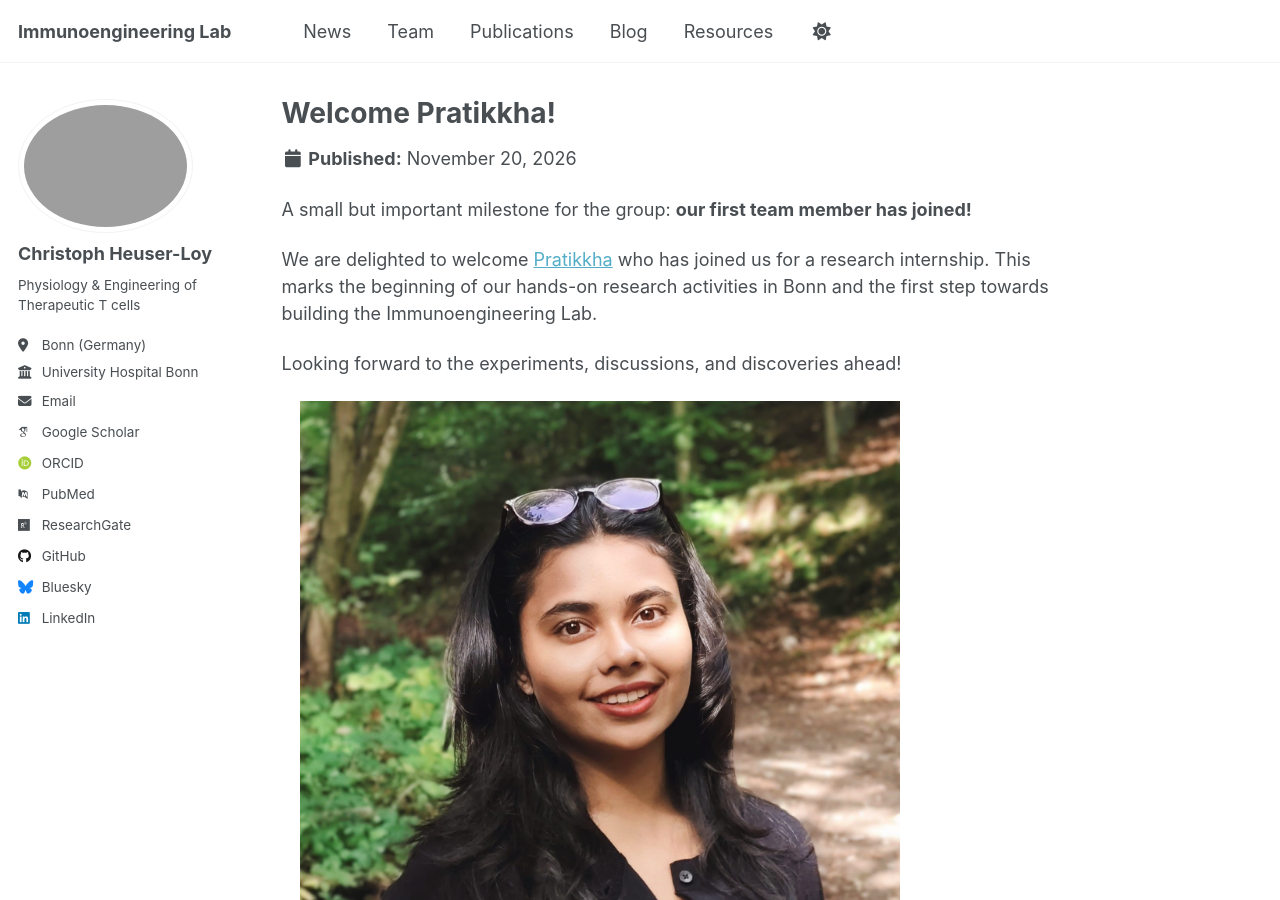
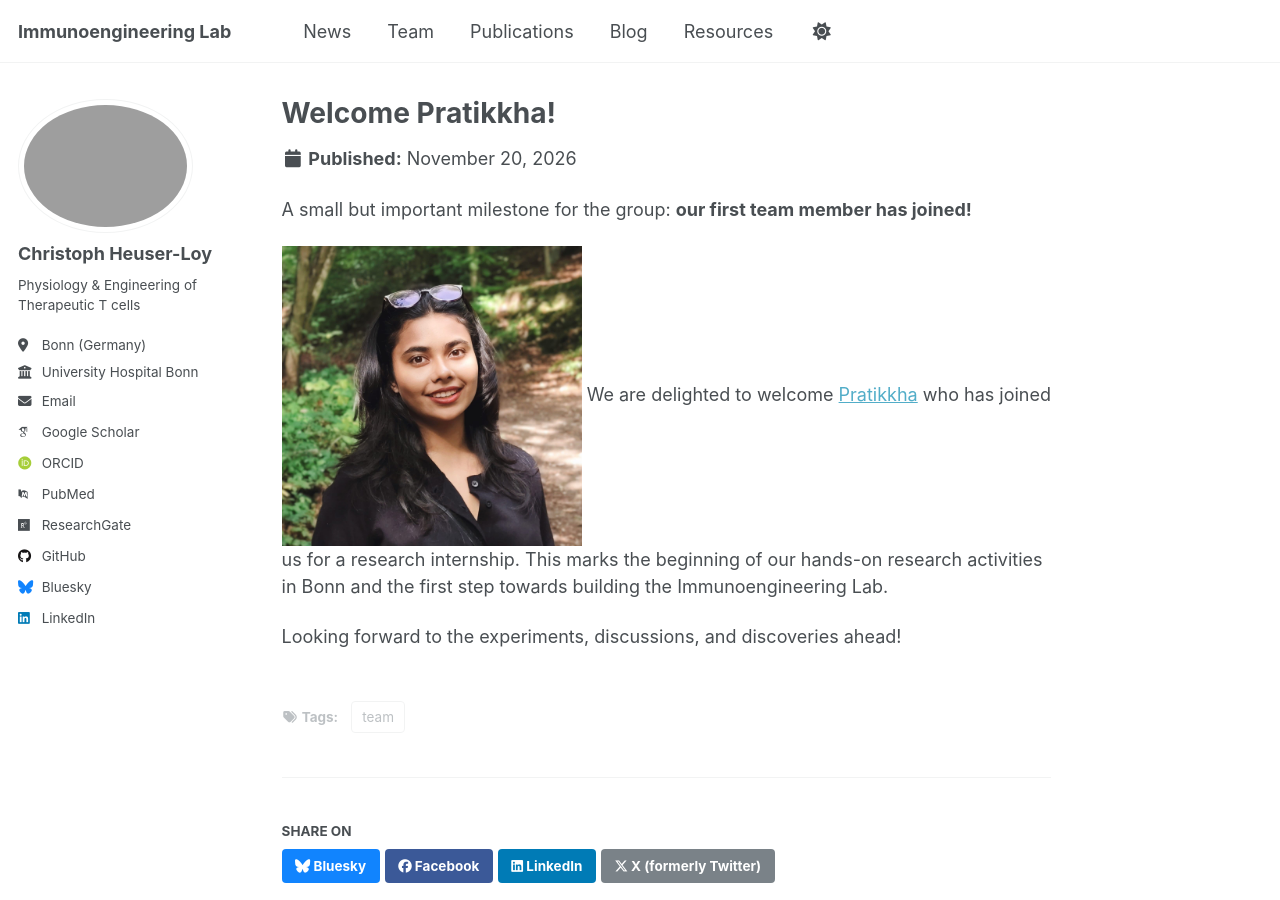
Before and after one commit to cheuserloy/cheuserloy.github.io, a Jekyll site: the page built from _news/2026-11-20_first-team-member.md, in a window 1280 px wide and 900 px high. Built offline with Jekyll 4.4.1, drawn with Linux system fonts in a browser that asks for light colours; some web fonts are replaced; a script that is not in the unit is left out.

Commit message:
Update announcement for first team member
Adjusted formatting.

```diff
--- a/_news/2026-11-20_first-team-member.md
+++ b/_news/2026-11-20_first-team-member.md
@@ -9,10 +9,9 @@ tags:
 
 A small but important milestone for the group: **our first team member has joined!**
 
+<img src="/images/PN.jpg"
+     alt="Pratikkha Natua"
+     style="width: 100%; max-width: 300px; height: auto; float: right margin: 0 0 1em 1em;">
 We are delighted to welcome [Pratikkha](/team) who has joined us for a research internship. This marks the beginning of our hands-on research activities in Bonn and the first step towards building the Immunoengineering Lab.
 
 Looking forward to the experiments, discussions, and discoveries ahead!
-
-<img src="/images/pn.jpg"
-     alt="Pratikkha Natua"
-     style="width: 100%; max-width: 600px; height: auto; display: block; margin: 0 0 1em 1em;">
```
